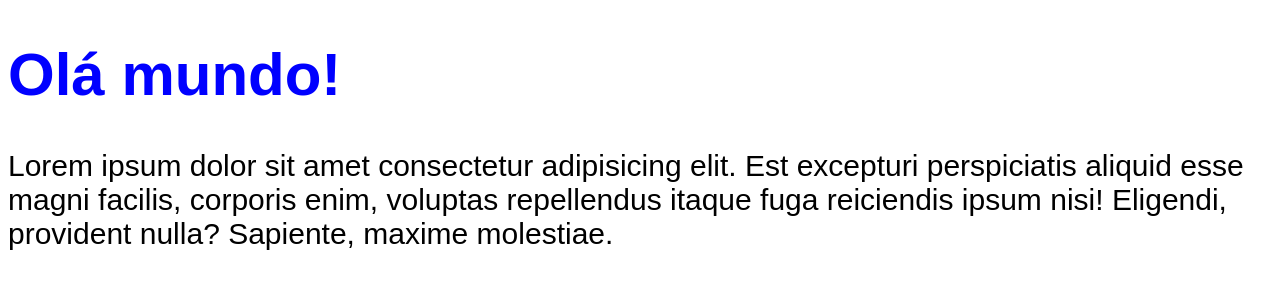
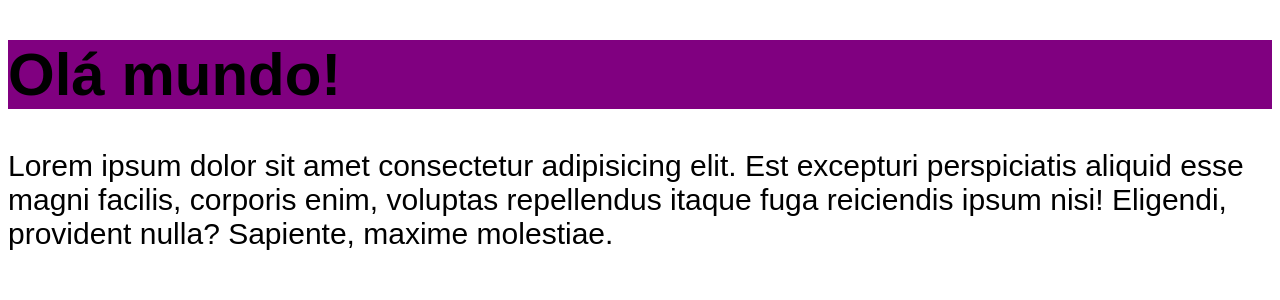
Before and after one commit to SimonSousa25/chronos-pomodoro, a React app: page / in a window 1280 px wide. Shown: the top 300 px of the page. Built offline with nearby package versions, Linux system fonts and the light colour scheme; the HTML template or start-up script is replaced by a standard one.

Commit message:
Importando e usando arquivos de CSS Modules com escopo de componente

```diff
--- a/src/App.tsx
+++ b/src/App.tsx
@@ -1,3 +1,4 @@
+import { Heading } from './components/Heading';
 import './styles/theme.css';
 import './styles/global.css';
 
@@ -6,7 +7,7 @@ export function App() {
 
   return (
     <>
-      <h1>Olá mundo!</h1>
+      <Heading />
       <p>
         Lorem ipsum dolor sit amet consectetur adipisicing elit. Est excepturi
         perspiciatis aliquid esse magni facilis, corporis enim, voluptas
--- /dev/null
+++ b/src/components/Heading.module.css
@@ -0,0 +1,8 @@
+.heading {
+  background: purple;
+  color: black;
+}
+
+.cyan {
+  color: cyan;
+}
--- /dev/null
+++ b/src/components/Heading.tsx
@@ -0,0 +1,7 @@
+import styles from './Heading.module.css';
+
+export function Heading() {
+  /** const classes = `${styles.heading} ${styles.cyan}`;
+   * dá pra desestruturar classes css dessa forma tbm, ou utilizar tudo dentro de className */
+  return <h1 className={styles.heading}>Olá mundo!</h1>;
+}
```
